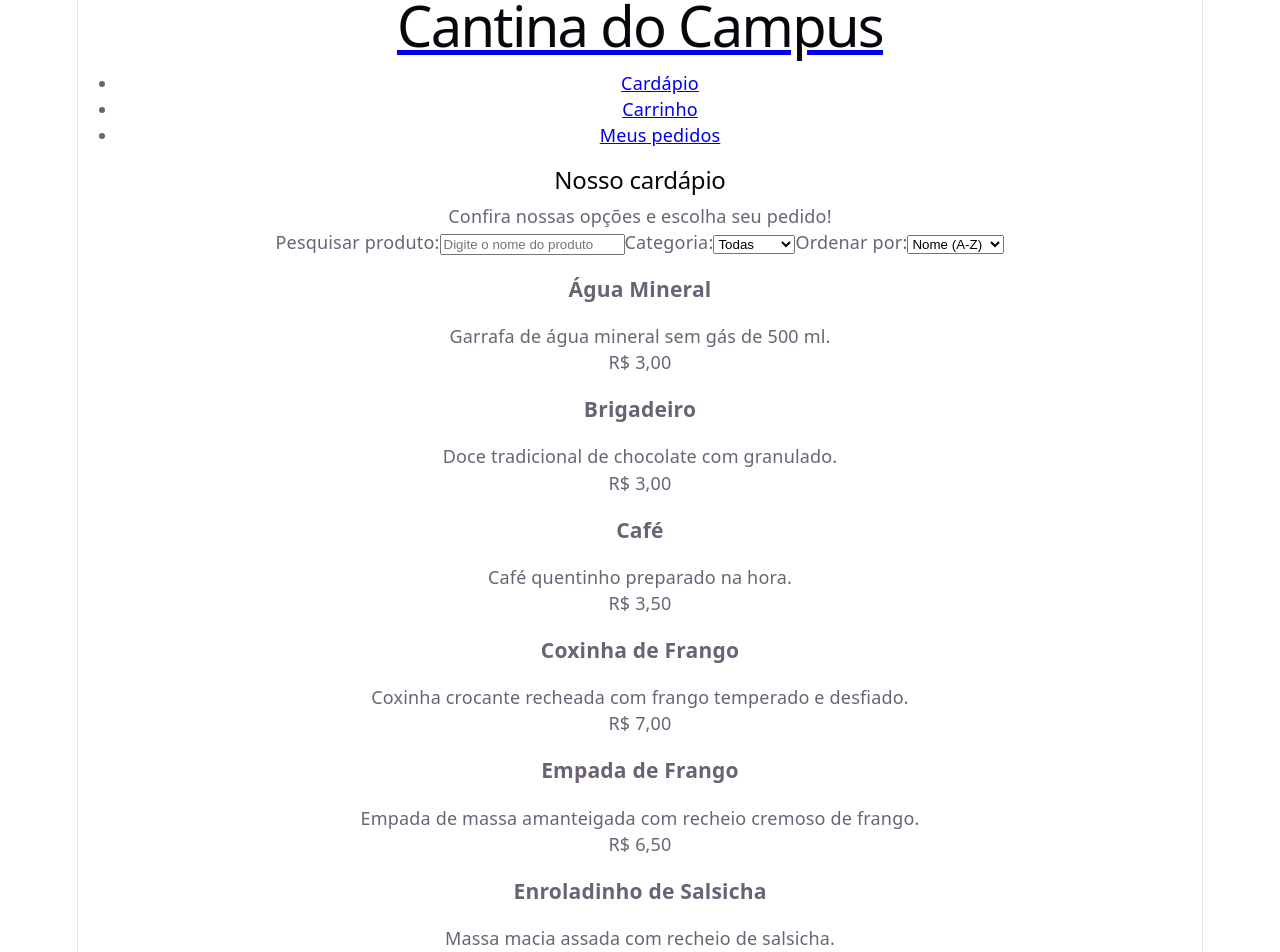
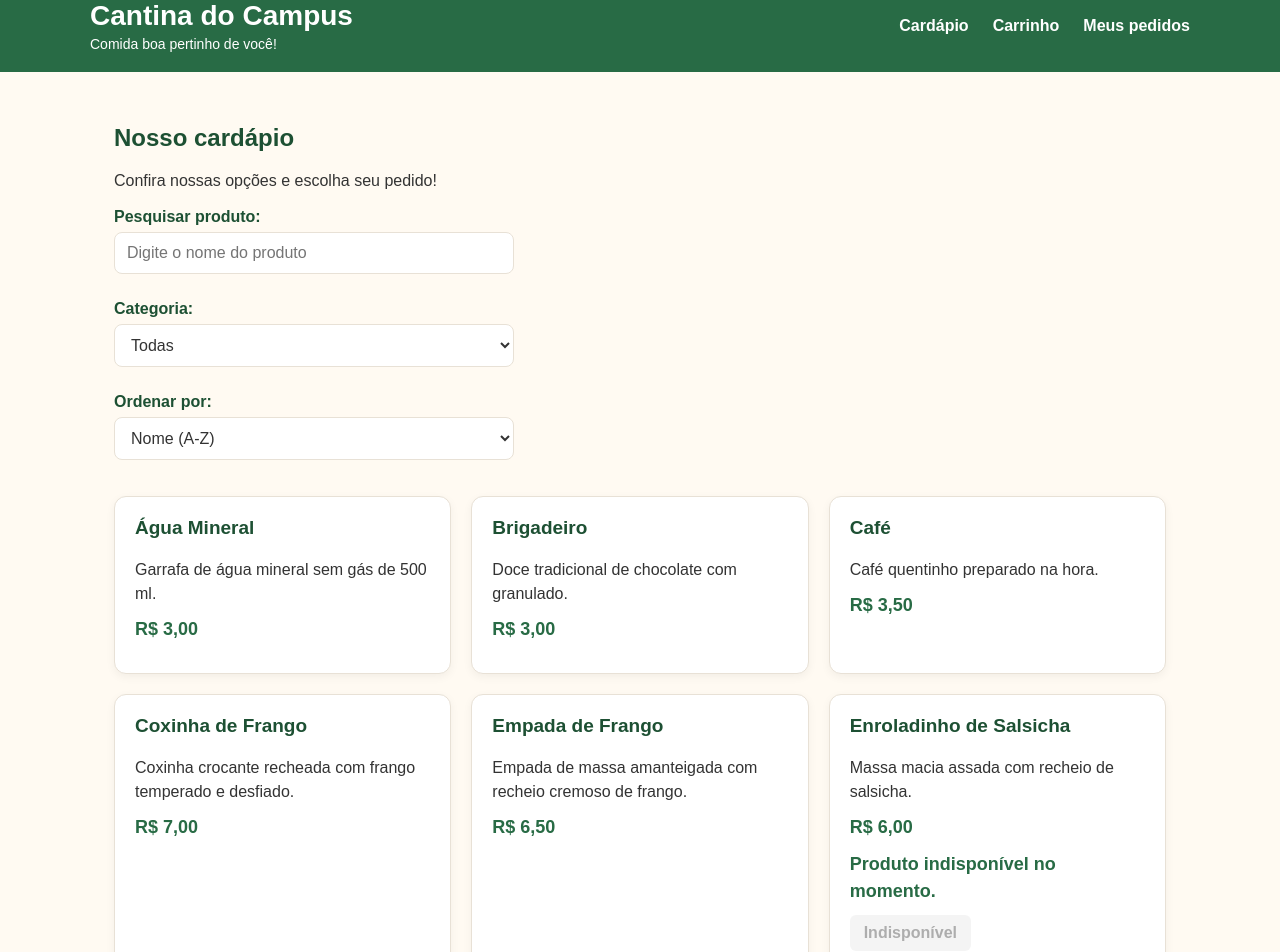
Before and after one commit to erikavito/Cantina-do-Campus-Delivery, a React (Vite) app: page / in a window 1280 px wide. Shown: the part 20-972 px from the top of the page. Built offline with nearby package versions, Linux system fonts and the light colour scheme.

Commit message:
style: personaliza identidade visual da cantina

```diff
--- a/src/index.css
+++ b/src/index.css
@@ -1,111 +1,306 @@
+
 :root {
-  --text: #6b6375;
-  --text-h: #08060d;
-  --bg: #fff;
-  --border: #e5e4e7;
-  --code-bg: #f4f3ec;
-  --accent: #aa3bff;
-  --accent-bg: rgba(170, 59, 255, 0.1);
-  --accent-border: rgba(170, 59, 255, 0.5);
-  --social-bg: rgba(244, 243, 236, 0.5);
-  --shadow:
-    rgba(0, 0, 0, 0.1) 0 10px 15px -3px, rgba(0, 0, 0, 0.05) 0 4px 6px -2px;
-
-  --sans: system-ui, 'Segoe UI', Roboto, sans-serif;
-  --heading: system-ui, 'Segoe UI', Roboto, sans-serif;
-  --mono: ui-monospace, Consolas, monospace;
-
-  font: 18px/145% var(--sans);
-  letter-spacing: 0.18px;
-  color-scheme: light dark;
-  color: var(--text);
-  background: var(--bg);
+  font-family: Arial, Helvetica, sans-serif;
+  color: #333333;
+  background: #fffaf2;
   font-synthesis: none;
   text-rendering: optimizeLegibility;
   -webkit-font-smoothing: antialiased;
   -moz-osx-font-smoothing: grayscale;
 
-  @media (max-width: 1024px) {
-    font-size: 16px;
-  }
+  --verde: #286b45;
+  --verde-escuro: #1d5033;
+  --laranja: #f29b38;
+  --fundo: #fffaf2;
+  --branco: #ffffff;
+  --texto: #333333;
+  --borda: #e8e1d6;
 }
 
-@media (prefers-color-scheme: dark) {
-  :root {
-    --text: #9ca3af;
-    --text-h: #f3f4f6;
-    --bg: #16171d;
-    --border: #2e303a;
-    --code-bg: #1f2028;
-    --accent: #c084fc;
-    --accent-bg: rgba(192, 132, 252, 0.15);
-    --accent-border: rgba(192, 132, 252, 0.5);
-    --social-bg: rgba(47, 48, 58, 0.5);
-    --shadow:
-      rgba(0, 0, 0, 0.4) 0 10px 15px -3px, rgba(0, 0, 0, 0.25) 0 4px 6px -2px;
-  }
-
-  #social .button-icon {
-    filter: invert(1) brightness(2);
-  }
-}
-
-#root {
-  width: 1126px;
-  max-width: 100%;
-  margin: 0 auto;
-  text-align: center;
-  border-inline: 1px solid var(--border);
-  min-height: 100svh;
-  display: flex;
-  flex-direction: column;
+* {
   box-sizing: border-box;
 }
 
 body {
   margin: 0;
+  min-width: 320px;
+  min-height: 100vh;
+  background: var(--fundo);
+}
+
+button,
+input,
+select,
+textarea {
+  font: inherit;
+}
+
+button {
+  cursor: pointer;
+}
+
+button:disabled {
+  cursor: not-allowed;
+  opacity: 0.6;
+}
+
+a {
+  color: var(--verde);
+  text-decoration: none;
+}
+
+a:hover {
+  color: var(--verde-escuro);
 }
 
 h1,
-h2 {
-  font-family: var(--heading);
-  font-weight: 500;
-  color: var(--text-h);
+h2,
+h3 {
+  color: var(--verde-escuro);
 }
 
-h1 {
-  font-size: 56px;
-  letter-spacing: -1.68px;
-  margin: 32px 0;
-  @media (max-width: 1024px) {
-    font-size: 36px;
-    margin: 20px 0;
+#root {
+  width: 100%;
+  min-height: 100vh;
+  display: flex;
+  flex-direction: column;
+}
+
+main {
+  width: 100%;
+  max-width: 1100px;
+  margin: 0 auto;
+  padding: 32px 24px;
+  flex: 1;
+}
+
+@media (max-width: 600px) {
+  main {
+    padding: 24px 16px;
+  }
+
+  h1 {
+    font-size: 26px;
+  }
+
+  h2 {
+    font-size: 22px;
   }
 }
-h2 {
-  font-size: 24px;
-  line-height: 118%;
-  letter-spacing: -0.24px;
-  margin: 0 0 8px;
-  @media (max-width: 1024px) {
+
+
+.cabecalho {
+  width: 100%;
+  background: var(--verde);
+  padding: 20px 24px;
+  color: var(--branco);
+}
+
+.cabecalho-conteudo {
+  max-width: 1100px;
+  margin: 0 auto;
+  display: flex;
+  align-items: center;
+  justify-content: space-between;
+  gap: 20px;
+  flex-wrap: wrap;
+}
+
+.marca {
+  color: var(--branco);
+}
+
+.marca h1 {
+  color: var(--branco);
+  font-size: 28px;
+  margin: 0;
+}
+
+.marca span {
+  display: block;
+  margin-top: 4px;
+  font-size: 14px;
+}
+
+.menu-navegacao {
+  display: flex;
+  align-items: center;
+  gap: 24px;
+  list-style: none;
+  padding: 0;
+  margin: 0;
+}
+
+.menu-navegacao a {
+  color: var(--branco);
+  font-weight: bold;
+}
+
+.menu-navegacao a:hover {
+  color: #ffe0ad;
+}
+
+@media (max-width: 600px) {
+  .cabecalho-conteudo {
+    flex-direction: column;
+    align-items: flex-start;
+  }
+
+  .menu-navegacao {
+    gap: 16px;
+    flex-wrap: wrap;
+  }
+}
+
+/* Área de pesquisa e filtros */
+section > label {
+  display: block;
+  margin-top: 18px;
+  margin-bottom: 6px;
+  font-weight: bold;
+  color: var(--verde-escuro);
+}
+
+section > input,
+section > select {
+  width: 100%;
+  max-width: 400px;
+  padding: 11px 12px;
+  border: 1px solid var(--borda);
+  border-radius: 8px;
+  background: var(--branco);
+  color: var(--texto);
+  margin-bottom: 8px;
+}
+
+section > input:focus,
+section > select:focus {
+  outline: 2px solid var(--laranja);
+  border-color: var(--laranja);
+}
+
+/* Grade dos produtos */
+section > div {
+  display: grid;
+  grid-template-columns: repeat(3, minmax(0, 1fr));
+  gap: 20px;
+  margin-top: 28px;
+}
+
+/* Card de cada produto */
+section article {
+  background: var(--branco);
+  border: 1px solid var(--borda);
+  border-radius: 12px;
+  padding: 20px;
+  box-shadow: 0 3px 10px rgba(0, 0, 0, 0.05);
+  transition: transform 0.2s, box-shadow 0.2s;
+}
+
+section article:hover {
+  transform: translateY(-3px);
+  box-shadow: 0 6px 16px rgba(0, 0, 0, 0.1);
+}
+
+section article h3 {
+  margin-top: 0;
+  font-size: 19px;
+}
+
+section article p {
+  margin: 10px 0;
+  line-height: 1.5;
+}
+
+section article p:last-of-type {
+  color: var(--verde);
+  font-weight: bold;
+  font-size: 18px;
+}
+
+/* Produtos indisponíveis */
+section article button:disabled {
+  background: #eeeeee;
+  color: #777777;
+  border: 0;
+  border-radius: 6px;
+  padding: 9px 14px;
+}
+
+/* Ajustes para celular e tablet */
+@media (max-width: 800px) {
+  section > div {
+    grid-template-columns: repeat(2, minmax(0, 1fr));
+  }
+}
+
+@media (max-width: 520px) {
+  section > div {
+    grid-template-columns: 1fr;
+  }
+}
+
+/* Rodapé */
+.rodape {
+  width: 100%;
+  background: var(--verde);
+  color: var(--branco);
+  padding: 30px 24px;
+  margin-top: 40px;
+}
+
+.rodape-conteudo {
+  max-width: 1100px;
+  margin: 0 auto;
+  text-align: center;
+}
+
+.rodape h2 {
+  color: var(--branco);
+  font-size: 22px;
+  margin: 0 0 10px;
+}
+
+.rodape p {
+  color: var(--branco);
+  font-size: 14px;
+  margin: 8px 0;
+  line-height: 1.5;
+}
+
+@media (max-width: 600px) {
+  .rodape {
+    padding: 24px 16px;
+  }
+
+  .rodape h2 {
     font-size: 20px;
   }
 }
-p {
-  margin: 0;
+
+/* Botões */
+button {
+  background: var(--verde);
+  color: var(--branco);
+  border: none;
+  border-radius: 8px;
+  padding: 10px 18px;
+  font-weight: bold;
+  transition: background 0.2s, transform 0.2s;
 }
 
-code,
-.counter {
-  font-family: var(--mono);
-  display: inline-flex;
-  border-radius: 4px;
-  color: var(--text-h);
+button:hover:not(:disabled) {
+  background: var(--verde-escuro);
+  transform: translateY(-2px);
 }
 
-code {
-  font-size: 15px;
-  line-height: 135%;
-  padding: 4px 8px;
-  background: var(--code-bg);
+button:focus-visible {
+  outline: 3px solid var(--laranja);
+  outline-offset: 3px;
 }
+
+button:disabled {
+  background: #eeeeee;
+  color: #777777;
+  transform: none;
+}
--- a/src/layout/Cabecalho.tsx
+++ b/src/layout/Cabecalho.tsx
@@ -3,25 +3,18 @@ import { Link } from 'react-router-dom';
 
 export function Cabecalho() {
   return (
-    <header>
-      <div>
-        <Link to="/">
+    <header className="cabecalho">
+      <div className="cabecalho-conteudo">
+        <Link to="/" className="marca">
           <h1>Cantina do Campus</h1>
+          <span>Comida boa pertinho de você!</span>
         </Link>
 
         <nav aria-label="Navegação principal">
-          <ul>
-            <li>
-              <Link to="/">Cardápio</Link>
-            </li>
-
-            <li>
-              <Link to="/carrinho">Carrinho</Link>
-            </li>
-
-            <li>
-              <Link to="/pedidos">Meus pedidos</Link>
-            </li>
+          <ul className="menu-navegacao">
+            <li><Link to="/">Cardápio</Link></li>
+            <li><Link to="/carrinho">Carrinho</Link></li>
+            <li><Link to="/pedidos">Meus pedidos</Link></li>
           </ul>
         </nav>
       </div>
--- a/src/layout/Rodape.tsx
+++ b/src/layout/Rodape.tsx
@@ -1,13 +1,19 @@
 
 export function Rodape() {
   return (
-    <footer>
-      <p>
-        © {new Date().getFullYear()} Cantina do Campus Delivery.
-        Todos os direitos reservados.
-      </p>
+    <footer className="rodape">
+      <div className="rodape-conteudo">
+        <h2>Cantina do Campus</h2>
 
-      <p>Feito com carinho para a comunidade acadêmica.</p>
+        <p>
+          Comida boa pertinho de você!
+        </p>
+
+        <p>
+          © {new Date().getFullYear()} Cantina do Campus Delivery.
+          Todos os direitos reservados.
+        </p>
+      </div>
     </footer>
   );
 }
```
